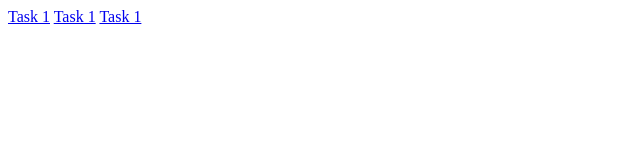
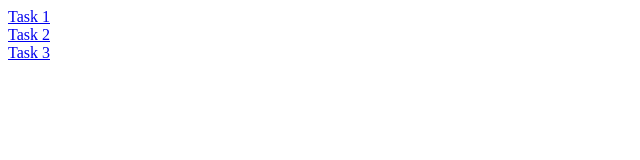
Before and after one commit to yogeshGhatodeOsl/TrainingJS_1.github.io, a plain HTML site: page index.html in a window 1280 px wide. Shown: the whole page, without its empty margins (0-640 px from the left). Drawn offline with Linux system fonts and the light colour scheme.

Commit message:
Update index.html

```diff
--- a/index.html
+++ b/index.html
@@ -6,8 +6,16 @@
     <title>Document</title>
 </head>
 <body>
-    <a href="Assign_1">Task 1</a>
-    <a href="Assign_2">Task 1</a>
-    <a href="Assign_3">Task 1</a>
+    <div>
+        <a href="Assign_1">Task 1</a>
+    </div>
+
+    <div>
+        <a href="Assign_2">Task 2</a>
+    </div>
+
+    <div>
+        <a href="Assign_3">Task 3</a>
+    </div>
 </body>
 </html>
```
